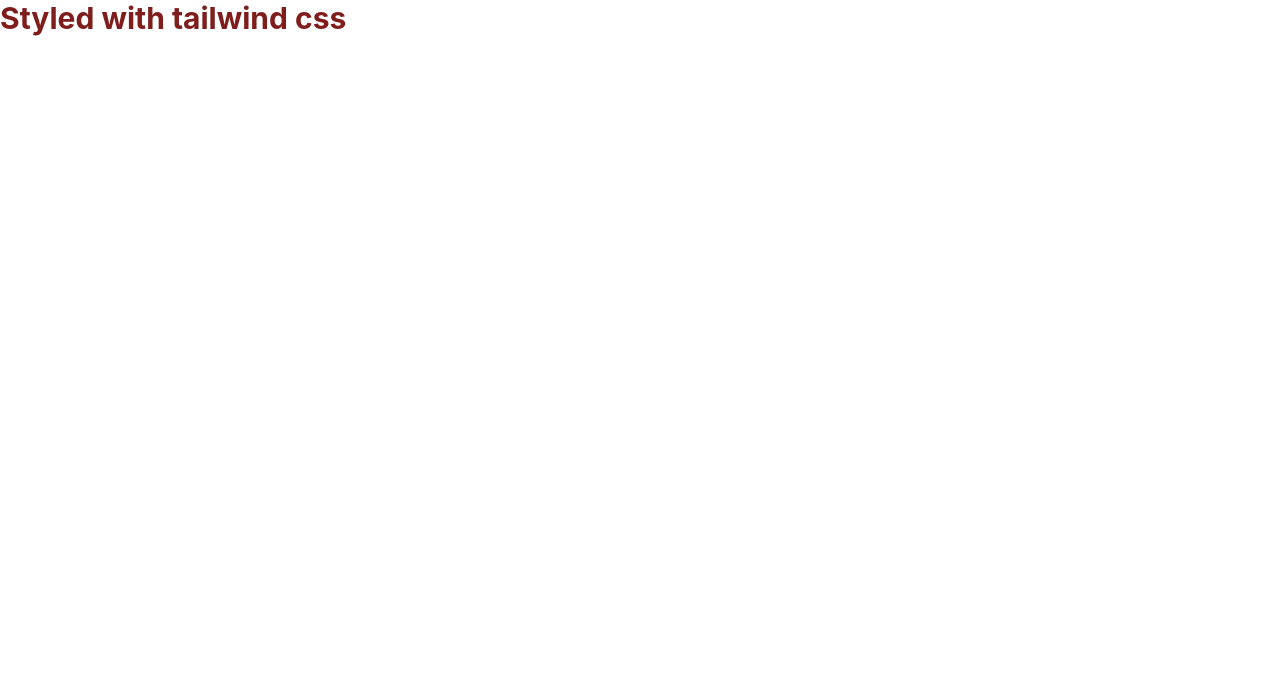
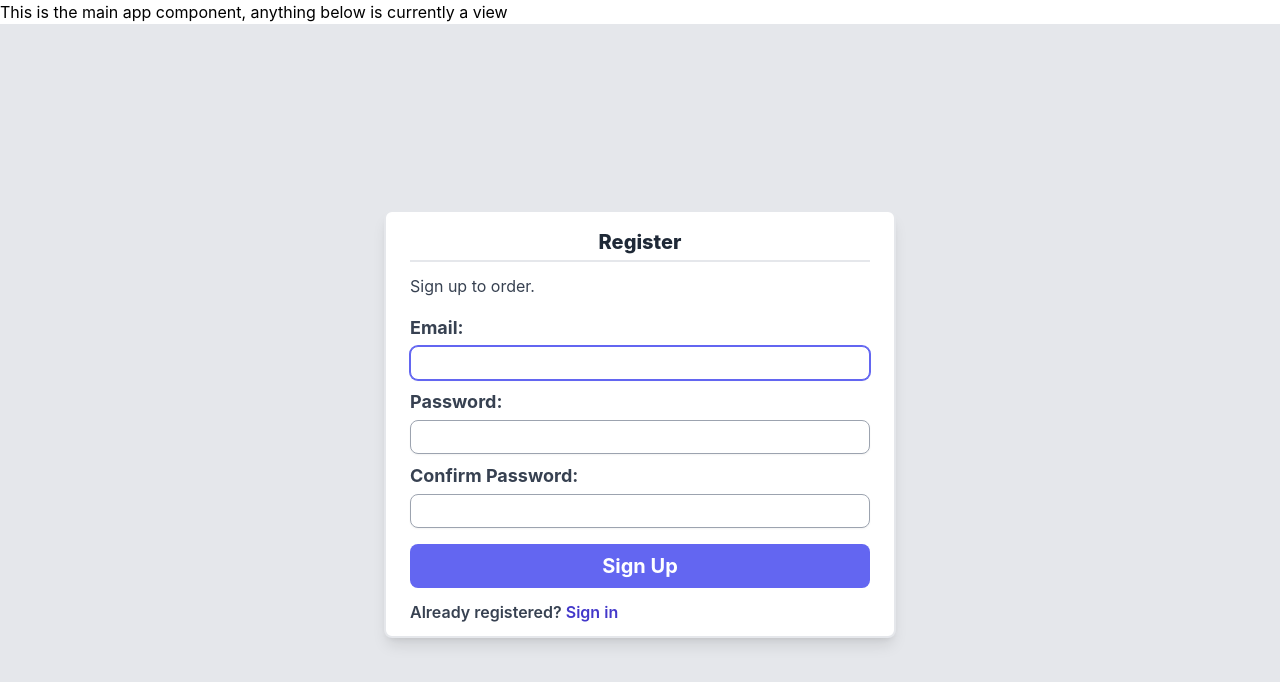
Before and after one commit to Lucas-Ariel-Penalva/React-Restaurant-App, a React (Create React App) app: page / in a window 1280 px wide. Shown: the top 682 px of the page. Built offline with nearby package versions, Linux system fonts and the light colour scheme.

Commit message:
First commit, progress on Login page

```diff
--- a/package.json
+++ b/package.json
@@ -3,11 +3,16 @@
   "version": "0.1.0",
   "private": true,
   "dependencies": {
+    "@fortawesome/fontawesome-svg-core": "^1.3.0",
+    "@fortawesome/free-solid-svg-icons": "^6.0.0",
+    "@fortawesome/react-fontawesome": "^0.1.17",
     "@testing-library/jest-dom": "^5.16.1",
     "@testing-library/react": "^12.1.2",
     "@testing-library/user-event": "^13.5.0",
+    "axios": "^0.25.0",
     "react": "^17.0.2",
     "react-dom": "^17.0.2",
+    "react-router-dom": "^6.2.1",
     "react-scripts": "5.0.0",
     "web-vitals": "^2.1.2"
   },
--- a/src/App.js
+++ b/src/App.js
@@ -1,9 +1,15 @@
+import { useEffect, useState } from "react";
+import Login from "./views/Login";
 
 function App() {
+  //const apiKey = "d8093bd4f8084658b7b0ba0c844ce6a3";
+  //ejemplo https://api.spoonacular.com/recipes/716429/information?apiKey=YOUR-API-KEY&includeNutrition=true.
+
   return (
-    <div className="App">
-      <h1 className="text-3xl font-bold text-red-900">Styled with tailwind css</h1>
-      </div>
+    <main className="App">
+      <h1>This is the main app component, anything below is currently a view</h1>
+      <Login />
+    </main>
   );
 }
 
--- /dev/null
+++ b/src/components/MenuItem.js
@@ -0,0 +1,9 @@
+import React from 'react'
+
+const MenuItem = () => {
+  return (
+    <div>MenuItem</div>
+  )
+}
+
+export default MenuItem
--- a/src/index.css
+++ b/src/index.css
@@ -1,6 +1,12 @@
 @tailwind base;
 @tailwind components;
 @tailwind utilities;
+
+@layer components{
+  .input-indigo{
+    @apply px-2 py-1 border border-gray-400 rounded-lg shadow-sm focus:outline-none focus:border-indigo-500 focus:ring-1 focus:ring-indigo-500;
+  }
+}
 
 body {
   margin: 0;
--- /dev/null
+++ b/src/views/Login.js
@@ -0,0 +1,253 @@
+import { useRef, useState, useEffect } from "react";
+import {
+  faCheck,
+  faTimes,
+  faInfoCircle,
+} from "@fortawesome/free-solid-svg-icons";
+import { FontAwesomeIcon } from "@fortawesome/react-fontawesome";
+import axios from "axios";
+
+const EMAIL_REGEX = /^[^\s@]+@[^\s@]+\.[^\s@]+$/;
+
+const Login = () => {
+  const emailRef = useRef();
+  const errorRef = useRef();
+
+  const [email, setEmail] = useState("");
+  const [validEmail, setValidEmail] = useState(false);
+  const [emailFocus, setEmailFocus] = useState(false);
+
+  const [password, setPassword] = useState("");
+  const [validPassword, setValidPassword] = useState(false);
+  const [passwordFocus, setPasswordFocus] = useState(false);
+
+  const [matchPassword, setMatchPassword] = useState("");
+  const [validMatch, setValidMatch] = useState(false);
+  const [matchFocus, setMatchFocus] = useState(false);
+
+  const [errorMessage, setErrorMessage] = useState("");
+  const [success, setSuccess] = useState(false);
+
+  useEffect(() => {
+    emailRef.current.focus();
+  }, []);
+
+  useEffect(() => {
+    const result = EMAIL_REGEX.test(email);
+    setValidEmail(result);
+  }, [email]);
+
+  useEffect(() => {
+    const result = password.length >= 8 && password.length <= 24;
+    setValidPassword(result);
+    const match = password === matchPassword;
+    setValidMatch(match);
+  }, [password, matchPassword]);
+
+  useEffect(() => {
+    setErrorMessage("");
+  }, [email, password, matchPassword]);
+
+  const handleSubmit = async (e) => {
+    e.preventDefault();
+
+    const Url = "http://challenge-react.alkemy.org/";
+
+    const Data = { email: "challenge@alkemy.org", password: "react" };
+
+    //THIS WORKS AND ABSOLUTELY GETS US A TOKEN
+
+    axios({
+      method: "POST",
+      url: Url,
+      data: Data,
+    }).then((res) => console.log(JSON.stringify(res)));
+
+    console.log(JSON.stringify());
+
+    //Use try/catch.
+    //if success, send user to menu page.
+  };
+
+  return (
+    <section className="flex flex-col justify-center items-center h-screen bg-gray-200">
+      <div className="bg-white w-9/12 max-w-lg px-6 py-3 border-2 rounded-lg shadow-lg">
+        <div className="text-center border-b-2">
+          <p className="p-1 font-extrabold text-xl text-gray-800">Register</p>
+        </div>
+
+        <p
+          ref={errorRef}
+          className={errorMessage ? "" : "sr-only"}
+          aria-live="assertive"
+        >
+          {errorMessage}
+        </p>
+
+        <h1 className="mt-3 text-gray-700">Sign up to order.</h1>
+
+        <form onSubmit={handleSubmit} className="flex flex-col mt-3">
+          <label
+            htmlFor="email"
+            className="flex items-center mt-1 text-lg font-bold text-gray-700"
+          >
+            Email:
+            <span className={validEmail ? "" : "hidden"}>
+              <FontAwesomeIcon
+                icon={faCheck}
+                className="block ml-1 h-6 w-6 text-green-600"
+              />
+            </span>
+            <span className={validEmail || !email ? "hidden" : ""}>
+              <FontAwesomeIcon
+                icon={faTimes}
+                className="block ml-1 h-6 w-6 text-red-600"
+              />
+            </span>
+          </label>
+
+          <input
+            type="text"
+            id="email"
+            ref={emailRef}
+            autoComplete="off"
+            onChange={(e) => setEmail(e.target.value)}
+            required
+            aria-invalid={validEmail ? "false" : "true"}
+            aria-describedby="uidnote"
+            onFocus={() => setEmailFocus(true)}
+            onBlur={() => setEmailFocus(false)}
+            className="mt-1 input-indigo"
+          />
+
+          <div
+            className={
+              emailFocus && email && !validEmail
+                ? "flex items-center mt-1"
+                : "sr-only"
+            }
+          >
+            <FontAwesomeIcon
+              icon={faInfoCircle}
+              className="text-indigo-500 h-5 w-5"
+            />
+            <p className="ml-2 font-semibold text-gray-800">
+              Write a valid Email adress.
+            </p>
+          </div>
+
+          <label
+            htmlFor="password"
+            className="flex items-center mt-2 text-lg font-bold text-gray-700"
+          >
+            Password:
+            <span className={validPassword ? "" : "hidden"}>
+              <FontAwesomeIcon
+                icon={faCheck}
+                className="block ml-1 h-6 w-6 text-green-600"
+              />
+            </span>
+            <span className={validPassword || !password ? "hidden" : ""}>
+              <FontAwesomeIcon
+                icon={faTimes}
+                className="block ml-1 h-6 w-6 text-red-600"
+              />
+            </span>
+          </label>
+
+          <input
+            type="password"
+            id="password"
+            onChange={(e) => setPassword(e.target.value)}
+            value={password}
+            required
+            aria-invalid={validPassword ? "false" : "true"}
+            aria-describedby="pwdnote"
+            onFocus={() => setPasswordFocus(true)}
+            onBlur={() => setPasswordFocus(false)}
+            className="mt-1 input-indigo"
+          />
+
+          <div
+            className={
+              passwordFocus && !validPassword
+                ? "flex items-center mt-1"
+                : "sr-only"
+            }
+          >
+            <FontAwesomeIcon
+              icon={faInfoCircle}
+              className="text-indigo-500 h-5 w-5"
+            />
+            <p className="ml-2 font-semibold text-gray-800">
+              8 to 24 characters.
+            </p>
+          </div>
+
+          <label
+            htmlFor="confirm_password"
+            className="flex items-center mt-2 text-lg font-bold text-gray-700"
+          >
+            Confirm Password:
+            <span className={validMatch && matchPassword ? "" : "hidden"}>
+              <FontAwesomeIcon
+                icon={faCheck}
+                className="block ml-1 h-6 w-6 text-green-600"
+              />
+            </span>
+            <span className={validMatch || !matchPassword ? "hidden" : ""}>
+              <FontAwesomeIcon
+                icon={faTimes}
+                className="block ml-1 h-6 w-6 text-red-600"
+              />
+            </span>
+          </label>
+
+          <input
+            type="password"
+            id="confirm_password"
+            onChange={(e) => setMatchPassword(e.target.value)}
+            value={matchPassword}
+            required
+            aria-invalid={validMatch ? "false" : "true"}
+            aria-describedby="confirmnote"
+            onFocus={() => setMatchFocus(true)}
+            onBlur={() => setMatchFocus(false)}
+            className="mt-1 input-indigo"
+          />
+
+          <div
+            className={
+              matchFocus && !validMatch ? "flex items-center mt-1" : "sr-only"
+            }
+          >
+            <FontAwesomeIcon
+              icon={faInfoCircle}
+              className="text-indigo-500 h-5 w-5"
+            />
+            <p className="ml-2 font-semibold text-gray-800">
+              Must match the first password.
+            </p>
+          </div>
+
+          <button
+            disabled={
+              !validEmail || !validPassword || !validMatch ? true : false
+            }
+            className="mt-4 py-2 rounded-lg bg-indigo-500 text-white font-bold text-xl"
+          >
+            Sign Up
+          </button>
+        </form>
+        <div className="mt-3 flex text-gray-700 font-semibold">
+          <p>
+            Already registered?{" "}
+            <span className="text-indigo-700 font-semibold"> Sign in </span>
+          </p>
+        </div>
+      </div>
+    </section>
+  );
+};
+
+export default Login;
--- /dev/null
+++ b/src/views/Menu.js
@@ -0,0 +1,14 @@
+import {useState, useEffect} from 'react';
+
+
+
+const Menu = () => {
+
+
+
+  return (
+    <div>menu</div>
+  )
+}
+
+export default Menu
```
Also changed, not shown: src/index.js (+9 -5 lines), 1 other file (tests, documents, lock files or other folders).
